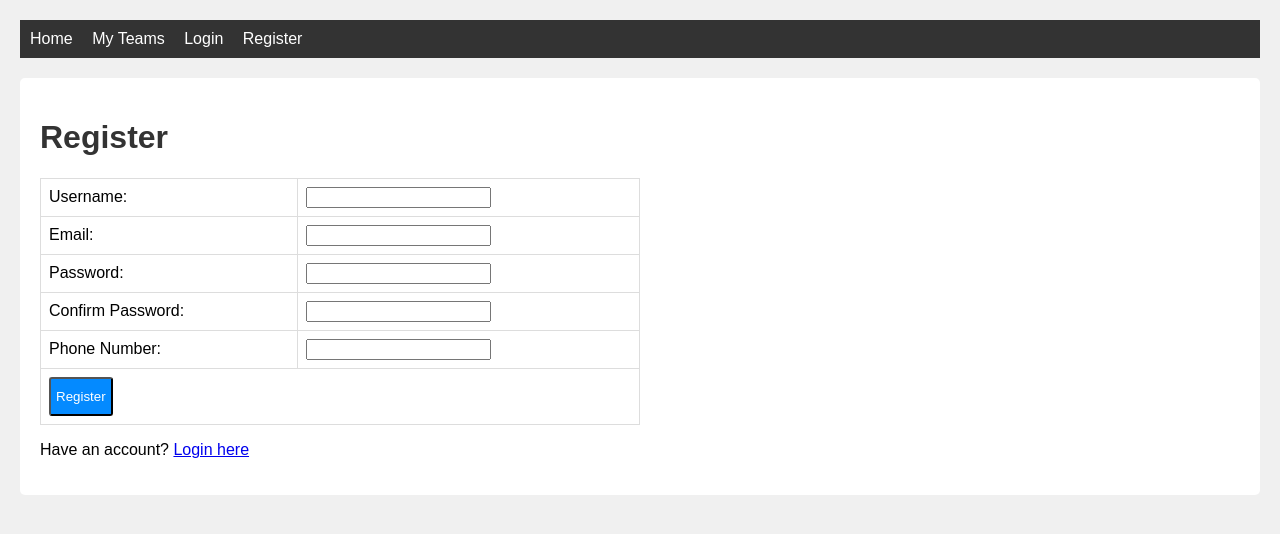
After one commit to RobertJanam/Alx_CapstoneProject_CourtsideAnalytics, a Django app: page /register/ in a window 1280 px wide. The commit adds this page. Shown: the top 534 px of the page. Run offline with Django 5.2, Linux system fonts and the light colour scheme.

Commit message:
added register template

```diff
--- a/courtside_analytics/apps/frontend/urls.py
+++ b/courtside_analytics/apps/frontend/urls.py
@@ -4,5 +4,6 @@ from django.urls import path
 urlpatterns = [
     path('', views.index, name='home'),
     path('test/', views.test, name='test'),
-    path('login/', views.login_page, name='login'),
+    path('login/', views.login_page, name='login-page'),
+    path('register/', views.register_page, name='register-page'),
 ]
--- a/courtside_analytics/apps/frontend/views.py
+++ b/courtside_analytics/apps/frontend/views.py
@@ -8,5 +8,8 @@ def index(request):
 def login_page(request):
     return render(request, 'login.html')
 
+def register_page(request):
+    return render(request, 'register.html')
+
 def test(request):
     return HttpResponse("Frontend app is working")
--- a/courtside_analytics/templates/base.html
+++ b/courtside_analytics/templates/base.html
@@ -33,8 +33,10 @@
             text-decoration: underline;
         }
         table {
-            width: 100%;
+            width: 50%;
             border-collapse: collapse;
+            margin-left: 0;
+            margin-right: auto;
         }
         table, th, td {
             border: 1px solid #ddd;
@@ -44,9 +46,9 @@
             background-color: #f2f2f2;
         }
         .btn {
-            background-color: #4CAF50;
+            background-color: #048aff;
             color: white;
-            padding: 10px 15px;
+            padding: 10px 5px;
             text-decoration: none;
             display: inline-block;
             border-radius: 3px;
--- /dev/null
+++ b/courtside_analytics/templates/register.html
@@ -0,0 +1,38 @@
+{% extends "base.html" %}
+
+{% block content %}
+<h1>Register</h1>
+
+<form method="post" action="/api/auth/register/">
+    {% csrf_token %}
+    <table>
+        <tr>
+            <td>Username:</td>
+            <td><input type="text" name="username" required></td>
+        </tr>
+        <tr>
+            <td>Email:</td>
+            <td><input type="email" name="email" required></td>
+        </tr>
+        <tr>
+            <td>Password:</td>
+            <td><input type="password" name="password" required></td>
+        </tr>
+        <tr>
+            <td>Confirm Password:</td>
+            <td><input type="password" name="password2" required></td>
+        </tr>
+        <tr>
+            <td>Phone Number:</td>
+            <td><input type="text" name="phone_number"></td>
+        </tr>
+        <tr>
+            <td colspan="2">
+                <button type="submit" class="btn">Register</button>
+            </td>
+        </tr>
+    </table>
+</form>
+
+<p>Have an account? <a href="/login/">Login here</a></p>
+{% endblock %}
```
